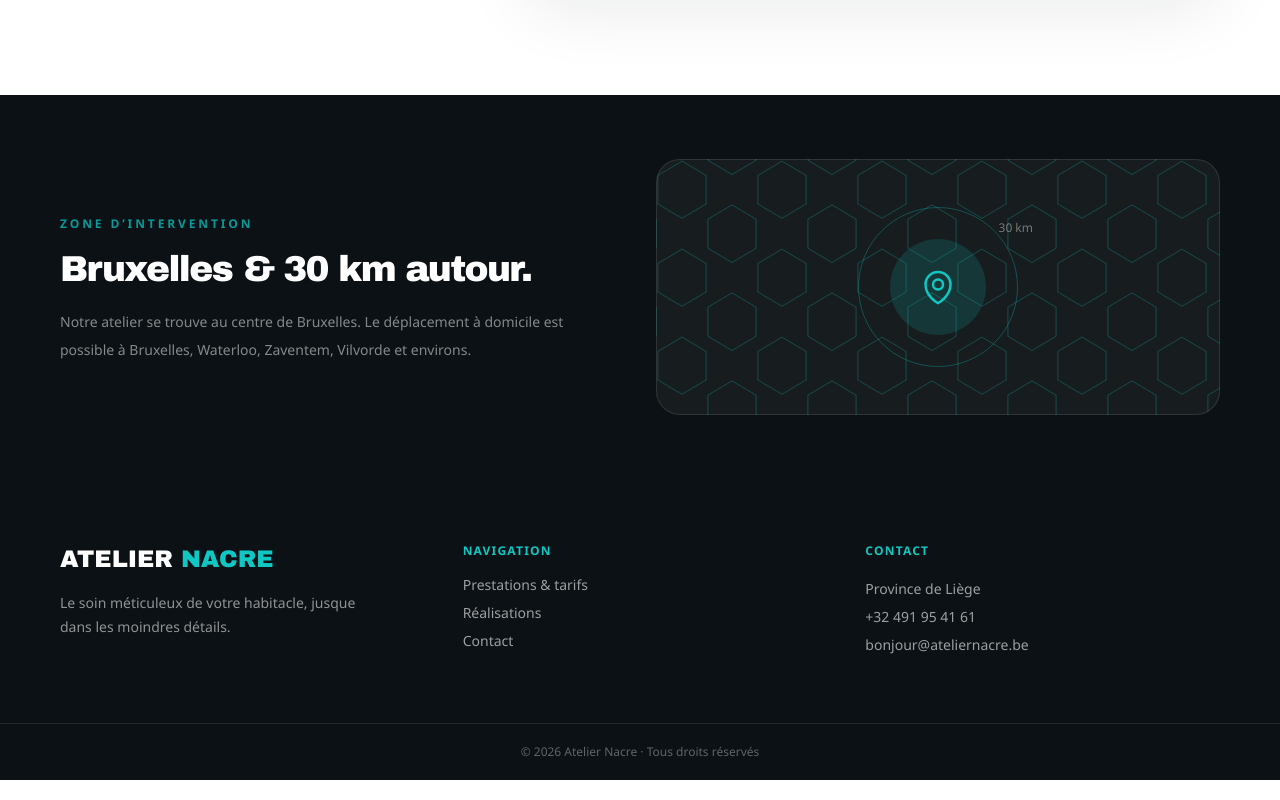
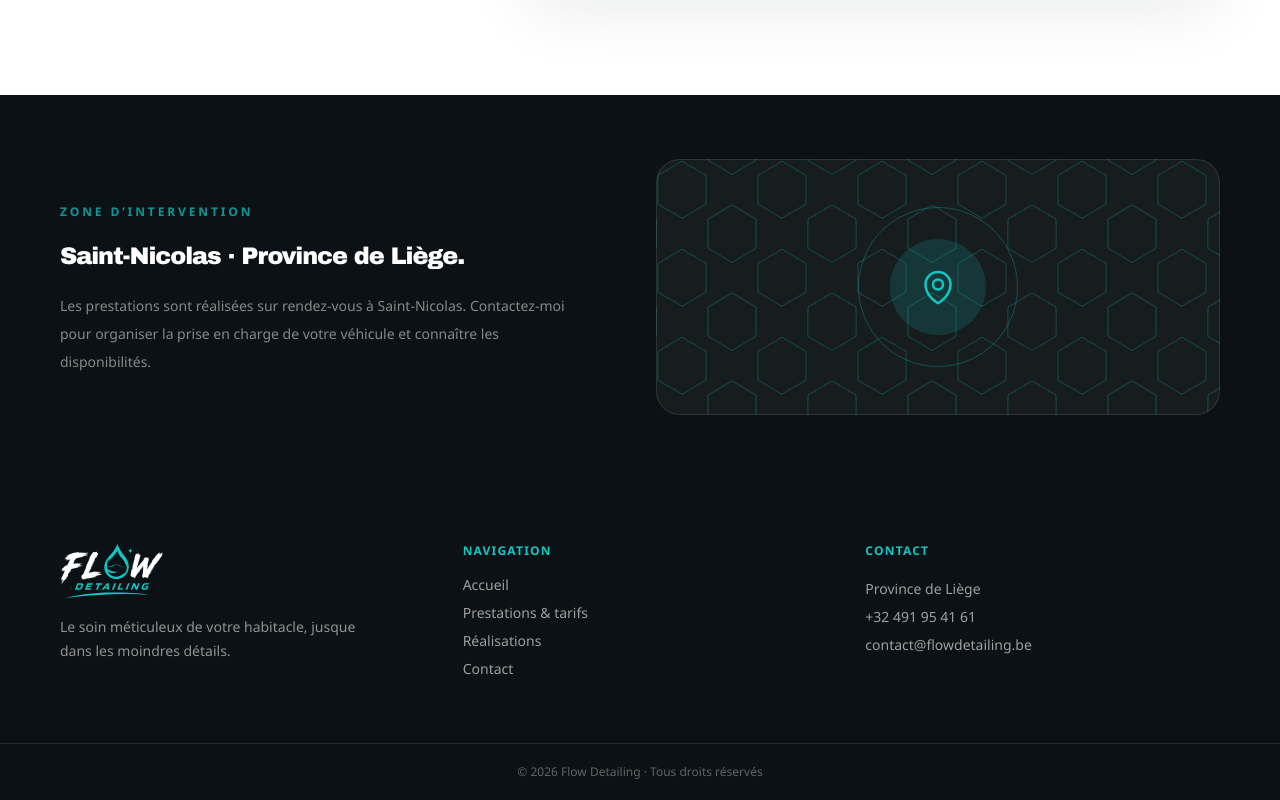
Before and after one commit to ovo-thom/auto-detailing, a Next.js app: page /contact in a window 1280 px wide. Shown: the part 1455-2255 px from the top of the page. Built offline with nearby package versions, Linux system fonts and the light colour scheme.

Commit message:
feat(contact): update service area content and add Flow Detailing logo to footer

```diff
--- a/app/contact/page.tsx
+++ b/app/contact/page.tsx
@@ -235,11 +235,13 @@ export default function Contact() {
         <div className="container-site grid gap-8 md:grid-cols-2 md:items-center">
           <div>
             <p className="eyebrow">Zone d’intervention</p>
-            <h2 className="display text-4xl">Bruxelles & 30 km autour.</h2>
+            <h2 className="display md:text-2xl">
+              Saint-Nicolas · Province de Liège.
+            </h2>
             <p className="mt-5 max-w-lg text-sm leading-7 text-white/50">
-              Notre atelier se trouve au centre de Bruxelles. Le déplacement à
-              domicile est possible à Bruxelles, Waterloo, Zaventem, Vilvorde et
-              environs.
+              Les prestations sont réalisées sur rendez-vous à Saint-Nicolas.
+              Contactez-moi pour organiser la prise en charge de votre véhicule
+              et connaître les disponibilités.
             </p>
           </div>
           <div className="hex-bg grid min-h-64 place-items-center rounded-3xl border border-white/10 bg-white/5">
@@ -247,9 +249,9 @@ export default function Contact() {
               <div className="grid h-24 w-24 place-items-center rounded-full bg-aqua/15">
                 <MapPinIcon className="h-10 text-aqua" />
               </div>
-              <span className="absolute -right-4 top-3 text-xs text-white/40">
+              {/* <span className="absolute -right-4 top-3 text-xs text-white/40">
                 30 km
-              </span>
+              </span> */}
             </div>
           </div>
         </div>
--- a/components/layout/Footer.tsx
+++ b/components/layout/Footer.tsx
@@ -1,11 +1,19 @@
 import Link from "next/link";
+import Image from "next/image";
 export default function Footer() {
   return (
     <footer className="bg-ink text-white">
       <div className="container-site grid gap-12 py-16 md:grid-cols-3">
         <div>
           <div className="font-display text-2xl font-bold">
-            ATELIER <span className="text-aqua">NACRE</span>
+            {/* FLOW <span className="text-aqua">DETAILING</span> */}
+            <Image
+              src="/images/flow-detailing-white.svg"
+              alt="Flow Detailing"
+              width={200}
+              height={70}
+              className="h-14 w-auto"
+            />
           </div>
           <p className="mt-4 max-w-xs text-sm leading-6 text-white/55">
             Le soin méticuleux de votre habitacle, jusque dans les moindres
@@ -17,6 +25,9 @@ export default function Footer() {
             Navigation
           </p>
           <div className="grid gap-2 text-sm text-white/60">
+            <Link href="/" className="hover:text-aqua">
+              Accueil
+            </Link>
             <Link href="/prestations" className="hover:text-aqua">
               Prestations & tarifs
             </Link>
@@ -37,12 +48,12 @@ export default function Footer() {
             <br />
             +32 491 95 41 61
             <br />
-            bonjour@ateliernacre.be
+            contact@flowdetailing.be
           </p>
         </div>
       </div>
       <div className="border-t border-white/10 py-5 text-center text-xs text-white/35">
-        © 2026 Atelier Nacre · Tous droits réservés
+        © 2026 Flow Detailing · Tous droits réservés
       </div>
     </footer>
   );
```
Also changed, not shown: public/images/flow-detailing-white.svg (added).
